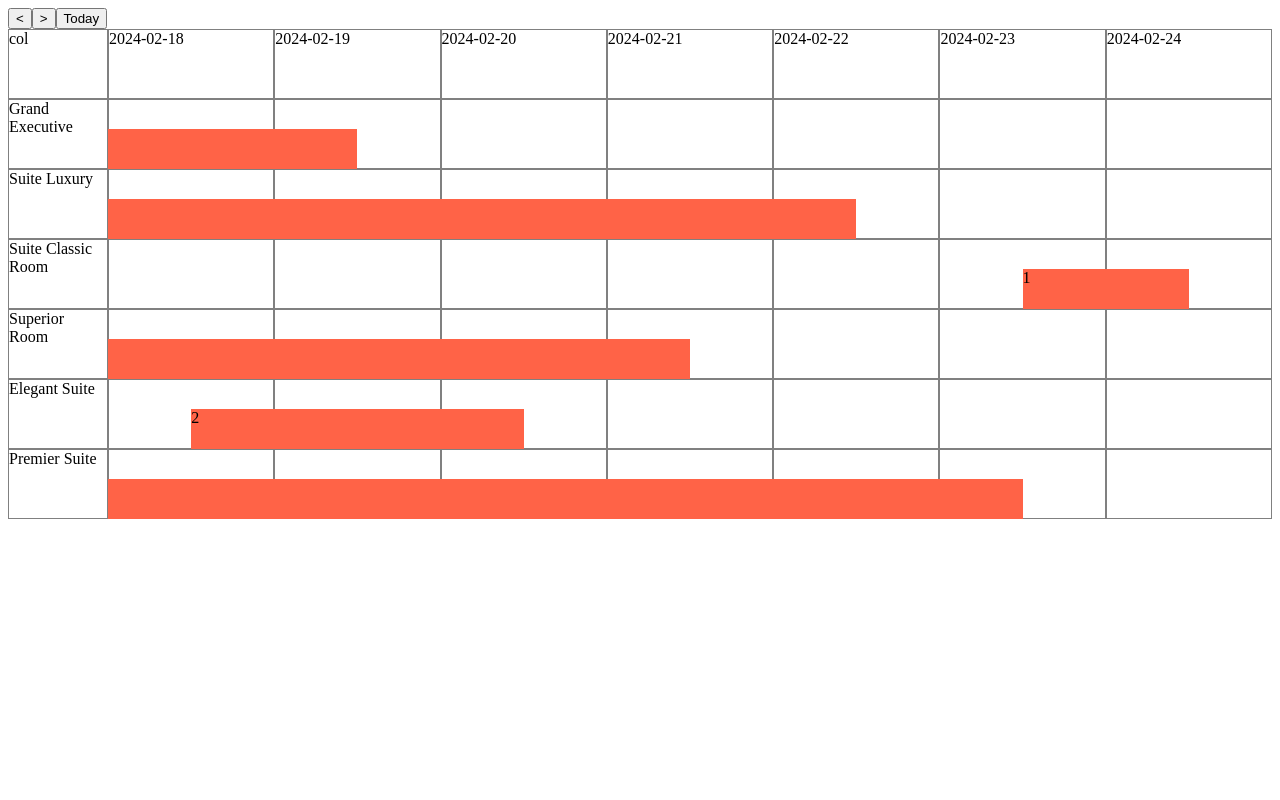
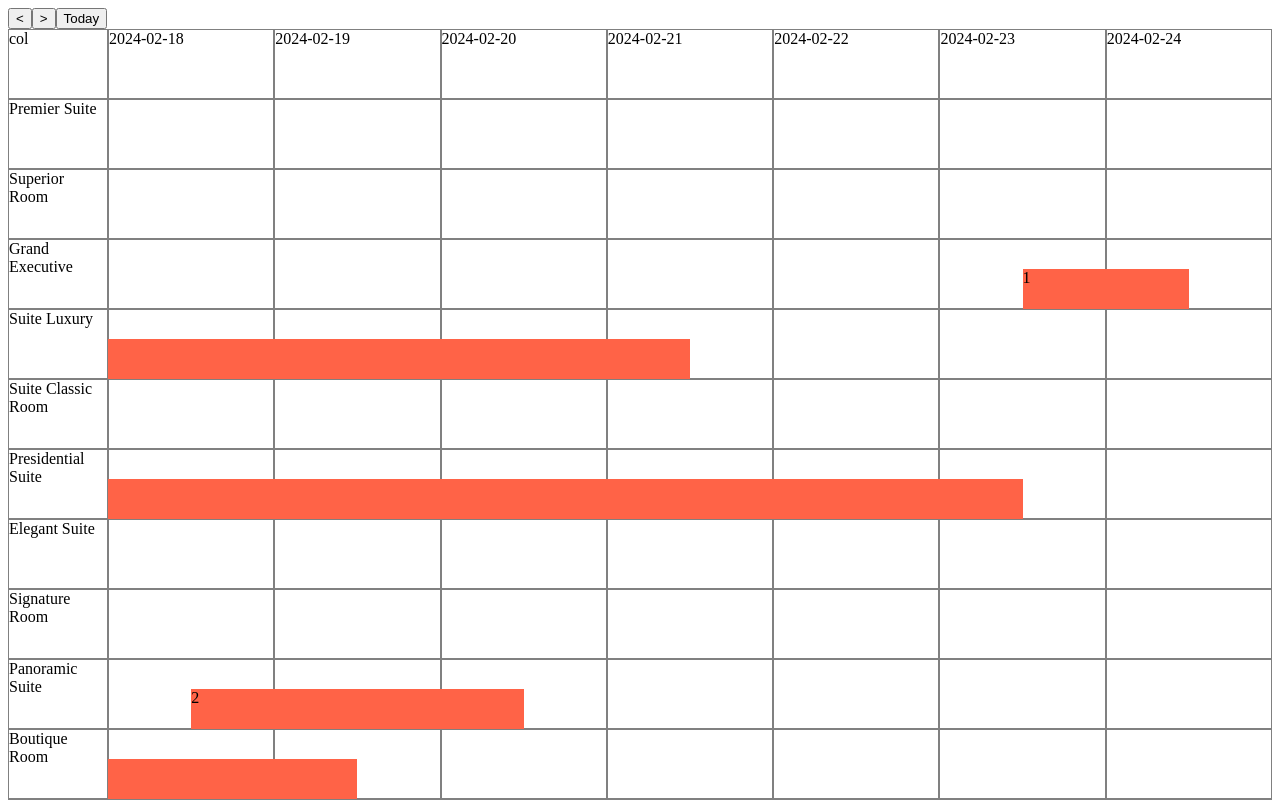
Before and after one commit to chertoha/test-vue-hotel-booking-calendar, a Vue app: page / in a window 1280 px wide. Both pictures are taken after a click on the button "Today". Shown: the top 800 px of the page. Built offline with nearby package versions, Linux system fonts and the light colour scheme.

Commit message:
fix(): rooms array

```diff
--- a/src/App.vue
+++ b/src/App.vue
@@ -33,9 +33,9 @@
       <div
         class="row"
         v-for="room in rooms"
-        :key="room.id"
+        :key="room"
       >
-        <div class="col">{{ room.name }}</div>
+        <div class="col">{{ room }}</div>
         <div class="grid">
           <div
             class="cell"
@@ -44,7 +44,7 @@
           ></div>
 
           <div
-            v-for="(booking, index) in getBookingsByRoom(room.id)"
+            v-for="(booking, index) in getBookingsByRoom(room)"
             :key="index"
             class="book"
             :style="{
@@ -71,29 +71,7 @@ import { CHECK_IN_OUT_TIME } from "@/utils/config";
 
 export default {
   name: "App",
-  data: () => ({
-    // booking: {
-    //   id: 976775,
-    //   name: "Zolly Feasby",
-    //   phone: "884-184-7013",
-    //   email: "zfeasby27@last.fm",
-    //   typeOfApartments: "חדר יחיד",
-    //   guestInfo: {
-    //     adults: 7,
-    //     children: 6,
-    //   },
-    //   start: "2024-02-18",
-    //   duration: 8,
-    //   timed: true,
-    //   height: 39,
-    //   type: "unavailable",
-    //   roomDetails: {
-    //     id: 4,
-    //     name: "Superior Room",
-    //   },
-    //   end: "2024-02-23",
-    // },
-  }),
+  data: () => ({}),
   components: {
     NavBar,
   },
@@ -104,6 +82,7 @@ export default {
     },
 
     rooms() {
+      // console.log(this.$store.getters.getRooms);
       return this.$store.getters.getRooms;
     },
 
@@ -112,7 +91,7 @@ export default {
     },
 
     bookings() {
-      // console.log(this.$store.getters.getBookings);
+      console.log(this.$store.getters.getBookings);
       return this.$store.getters.getBookings;
     },
 
@@ -150,11 +129,9 @@ export default {
       return offset;
     },
 
-    getBookingsByRoom(roomId) {
-      console.log(roomId);
-
+    getBookingsByRoom(roomName) {
       return this.bookings.filter(({ roomDetails }) => {
-        return roomDetails.id.toString() === roomId.toString();
+        return roomDetails.name === roomName;
       });
     },
   },
--- a/src/services/api.js
+++ b/src/services/api.js
@@ -2,20 +2,26 @@ import bookings from "@/data/bookings.json";
 import { getEndWeekDate, transformMsToDate } from "@/utils/calculateWeek";
 
 export const getRoomsFromBookings = () => {
-  const roomsObject = bookings.reduce(
-    (rooms, { roomDetails: { id, name } }) => {
-      return {
-        ...rooms,
-        [id]: name,
-      };
-    },
-    {}
-  );
+  const roomsSet = new Set();
 
-  return Object.keys(roomsObject).map(id => ({
-    id,
-    name: roomsObject[id],
-  }));
+  bookings.forEach(({ roomDetails: { name } }) => roomsSet.add(name));
+
+  return [...roomsSet];
+
+  // const roomsObject = bookings.reduce(
+  //   (rooms, { roomDetails: { id, name } }) => {
+  //     return {
+  //       ...rooms,
+  //       [id]: name,
+  //     };
+  //   },
+  //   {}
+  // );
+
+  // return Object.keys(roomsObject).map(id => ({
+  //   id,
+  //   name: roomsObject[id],
+  // }));
 };
 
 export const getBookingsbyWeek = startWeekDateMs => {
```
